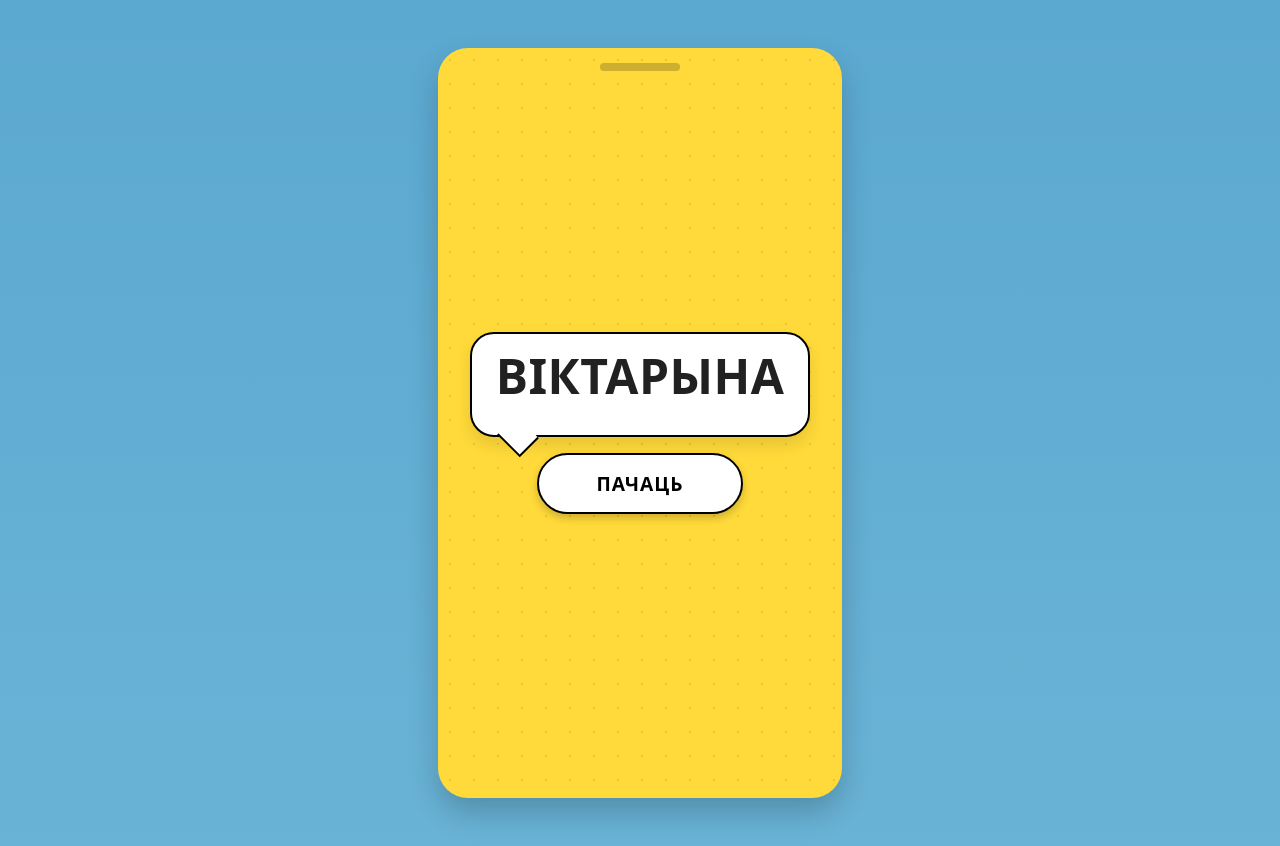
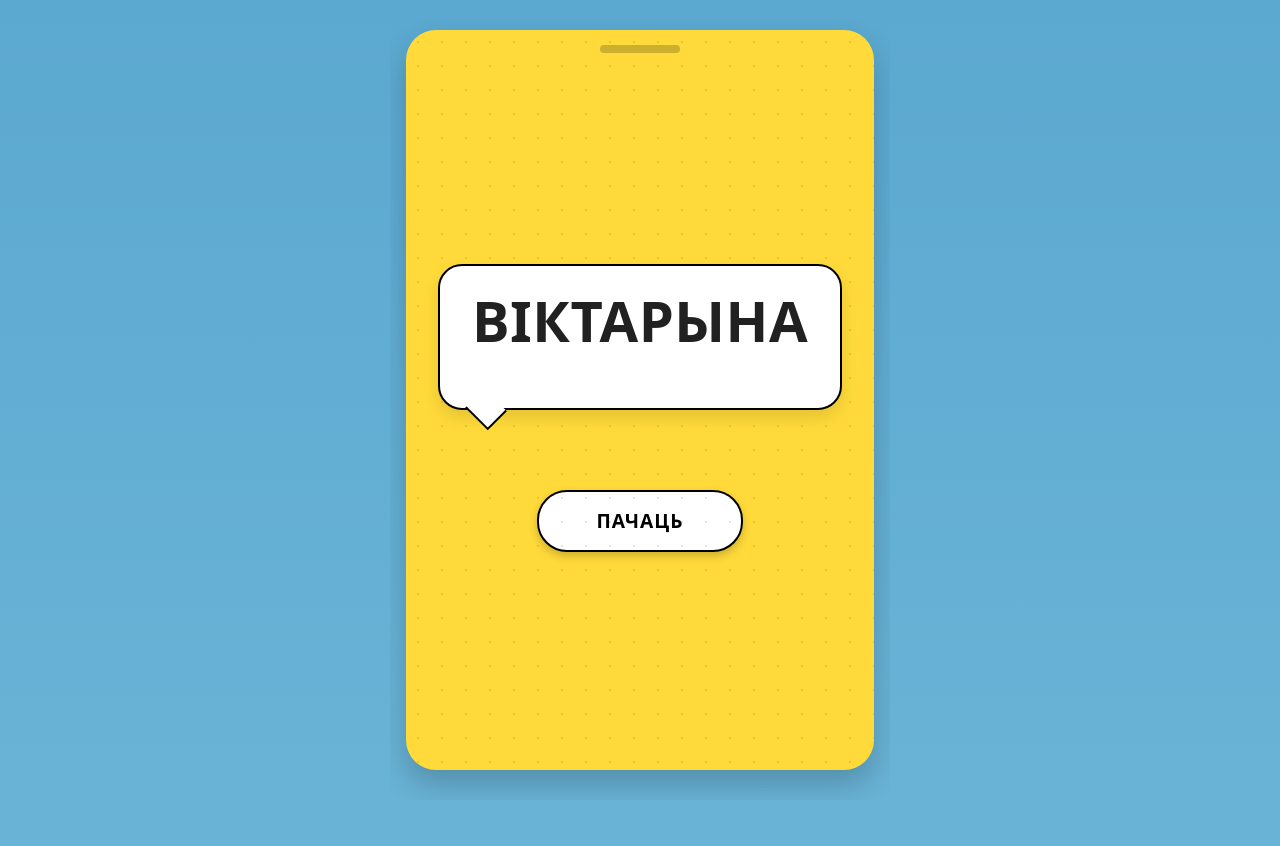
Before and after one commit to ps0m/quiz, a React (Vite) app: page / in a window 1280 px wide. After the commit the page ends 800 px from the top, so only its background shows below. Built offline with nearby package versions, Linux system fonts and the light colour scheme.

Commit message:
fix: layout

```diff
--- a/src/App.css
+++ b/src/App.css
@@ -1,14 +1,15 @@
 .app {
   max-width: 1600px;
   width: 100%;
+  height: 100vh;
   margin: 0 auto;
   padding: 1rem;
   display: flex;
   flex-direction: column;
   align-items: center;
   justify-content: center;
-  min-height: 100vh;
   position: relative;
+  overflow-x: hidden;
 }
 
 .phone-frame {
@@ -16,16 +17,22 @@
   border-radius: 30px;
   padding: 2rem;
   width: 100%;
-  max-width: 400px;
-  min-height: 680px;
+  max-width: 600px;
+  height: calc(100vh - 60px);
+  max-height: 800px;
   position: relative;
   display: flex;
   flex-direction: column;
   align-items: center;
-  justify-content: center;
+  justify-content: flex-start;
   box-shadow: 0 15px 30px rgba(0, 0, 0, 0.2);
   overflow: hidden;
   z-index: 2;
+}
+
+.phone-frame > * {
+  width: 100%;
+  max-width: 100%;
 }
 
 .phone-frame::before {
@@ -52,19 +59,15 @@
   background-size: 24px 24px;
 }
 
-@media (min-width: 768px) {
-  .app {
-    padding: 2rem;
+@media (max-width: 660px) {
+  .phone-frame {
+    width: calc(100% - 30px);
+    padding: 1.5rem;
   }
 }
 
-@media (min-width: 1200px) {
-  .app {
-    padding: 3rem;
-  }
-
+@media (max-width: 480px) {
   .phone-frame {
-    max-width: 450px;
-    min-height: 750px;
+    padding: 1rem;
   }
 }
--- a/src/components/Quiz.css
+++ b/src/components/Quiz.css
@@ -2,13 +2,15 @@
   display: flex;
   flex-direction: column;
   align-items: center;
-  justify-content: center;
-  gap: 1rem;
+  justify-content: flex-start;
+  gap: 2rem;
   width: 100%;
   height: 100%;
   position: relative;
   z-index: 1;
   animation: fadeIn 0.5s ease-out;
+  overflow-y: auto;
+  padding: 0.5rem;
 }
 
 .speech-bubble {
@@ -21,6 +23,13 @@
   text-align: center;
   border: 2px solid #000;
   animation: popIn 0.5s ease-out;
+  margin-top: 1rem;
+}
+
+.speech-bubble h2 {
+  font-size: 1.2rem;
+  line-height: 1.4;
+  margin: 0;
 }
 
 .speech-bubble::after {
@@ -112,13 +121,13 @@
   display: flex;
   flex-direction: column;
   width: 100%;
-  gap: 1.5rem;
+  gap: clamp(0.8rem, 2vh, 1.5rem);
   animation: fadeIn 0.5s ease-out;
 }
 
 .answer-input {
-  padding: 0.8rem 1.5rem;
-  font-size: 1rem;
+  padding: clamp(0.6rem, 2vh, 0.8rem) clamp(1rem, 3vw, 1.5rem);
+  font-size: clamp(0.9rem, 2vw, 1rem);
   border-radius: 50px;
   border: 2px solid #000;
   background-color: white;
@@ -149,12 +158,13 @@
 }
 
 .result {
-  padding: 1.2rem;
-  border-radius: 16px;
-  width: calc(100% - 2.4rem);
+  padding: clamp(0.8rem, 2vh, 1.2rem);
+  border-radius: clamp(12px, 3vw, 16px);
+  width: calc(100% - 2rem);
   text-align: center;
   animation: fadeIn 0.5s ease-out;
   margin-top: 0.5rem;
+  font-size: clamp(0.9rem, 2vw, 1rem);
 }
 
 .correct {
@@ -181,6 +191,45 @@
   border: 2px solid #e74c3c;
 }
 
+.start-container {
+  display: flex;
+  flex-direction: column;
+  align-items: center;
+  justify-content: center;
+  height: 100%;
+  width: 100%;
+  gap: 3rem;
+}
+
+.start-bubble {
+  padding: 2rem;
+  margin-bottom: 2rem;
+}
+
+.start-title {
+  font-size: 3.5rem;
+  margin-bottom: 1rem;
+}
+
+.start-btn {
+  font-size: 1.2rem;
+  background-color: white;
+  color: black;
+  padding: 0.8em 3em;
+  font-weight: 700;
+  box-shadow: 0 4px 8px rgba(0, 0, 0, 0.2);
+}
+
+.start-btn, .submit-btn, .next-btn {
+  font-size: 1.2rem;
+  padding: 0.8em 3em;
+  border-radius: 30px;
+  border: 2px solid #000;
+  font-weight: 700;
+  cursor: pointer;
+  transition: all 0.2s;
+}
+
 .submit-btn {
   background-color: black;
   color: white;
@@ -194,21 +243,6 @@
   box-shadow: 0 6px 12px rgba(0, 0, 0, 0.2);
 }
 
-.hint-btn {
-  background-color: transparent;
-  color: #000;
-  font-weight: 600;
-}
-
-.start-btn {
-  font-size: 1.2rem;
-  background-color: white;
-  color: black;
-  padding: 0.8em 3em;
-  font-weight: 700;
-  box-shadow: 0 4px 8px rgba(0, 0, 0, 0.2);
-}
-
 .next-btn {
   background-color: black;
   color: white;
@@ -216,17 +250,25 @@
   box-shadow: 0 4px 8px rgba(0, 0, 0, 0.2);
 }
 
-.next-btn:hover {
-  background-color: #222;
+.start-btn:hover, .next-btn:hover {
   transform: translateY(-3px);
   box-shadow: 0 6px 12px rgba(0, 0, 0, 0.2);
+}
+
+.hint-btn {
+  background-color: transparent;
+  color: #000;
+  font-weight: 600;
 }
 
 .result-screen {
   display: flex;
   flex-direction: column;
   align-items: center;
+  justify-content: center;
   gap: 2rem;
+  height: 100%;
+  width: 100%;
 }
 
 .congrats-text {
@@ -234,6 +276,7 @@
   font-weight: 700;
   text-transform: uppercase;
   letter-spacing: 1px;
+  margin-top: 1rem;
 }
 
 .win-message {
@@ -247,7 +290,8 @@
 .social-buttons {
   display: flex;
   gap: 1rem;
-  margin-top: 2rem;
+  margin-top: 1rem;
+  margin-bottom: 1rem;
 }
 
 .social-btn {
@@ -303,21 +347,16 @@
   }
 }
 
-.start-btn:hover, .next-btn:hover {
-  transform: translateY(-3px);
-  box-shadow: 0 6px 12px rgba(0, 0, 0, 0.2);
-}
-
 .try-again {
-  font-size: 1.5rem;
+  font-size: clamp(1.2rem, 3vw, 1.5rem);
   font-weight: 700;
   color: #e74c3c;
   text-align: center;
-  width: calc(100% - 2.4rem);
+  width: calc(100% - 2rem);
   margin-top: 0.5rem;
   background-color: white;
-  border-radius: 16px;
-  padding: 1.2rem;
+  border-radius: clamp(12px, 3vw, 16px);
+  padding: clamp(0.8rem, 2vh, 1.2rem);
   border: 2px solid #e74c3c;
   position: relative;
   animation: shake 0.5s cubic-bezier(.36,.07,.19,.97) both;
@@ -342,13 +381,13 @@
 
 .tooltip {
   background-color: white;
-  border-radius: 16px;
-  padding: 0.8rem 1.2rem;
-  font-size: 0.9rem;
+  border-radius: clamp(12px, 3vw, 16px);
+  padding: clamp(0.6rem, 2vw, 0.8rem) clamp(0.8rem, 3vw, 1.2rem);
+  font-size: clamp(0.8rem, 2vw, 0.9rem);
   margin-top: 0.5rem;
   margin-bottom: 1rem;
   border: 2px solid #000;
-  width: calc(100% - 2.4rem);
+  width: calc(100% - 2rem);
   animation: fadeIn 0.5s ease-out;
   box-shadow: 0 4px 8px rgba(0, 0, 0, 0.1);
   align-self: center;
--- a/src/components/Quiz.tsx
+++ b/src/components/Quiz.tsx
@@ -28,9 +28,9 @@ const Quiz: React.FC = () => {
   // Пачатковы экран
   if (gameState === 'start') {
     return (
-      <div className="quiz-container">
-        <div className="speech-bubble">
-          <h1 className="quiz-title">Віктарына</h1>
+        <div className="start-container">
+            <div className="speech-bubble start-bubble">
+                <h1 className="quiz-title start-title">Віктарына</h1>
         </div>
         <button className="start-btn" onClick={startQuiz}>
                 ПАЧАЦЬ
```
